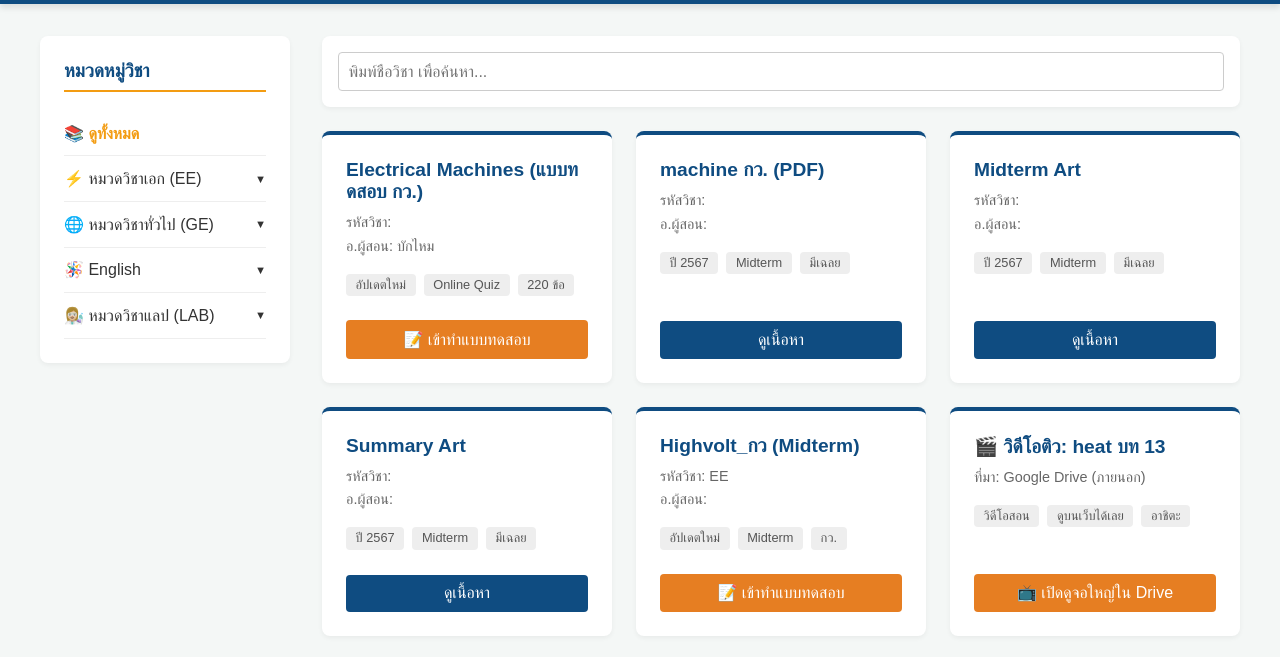
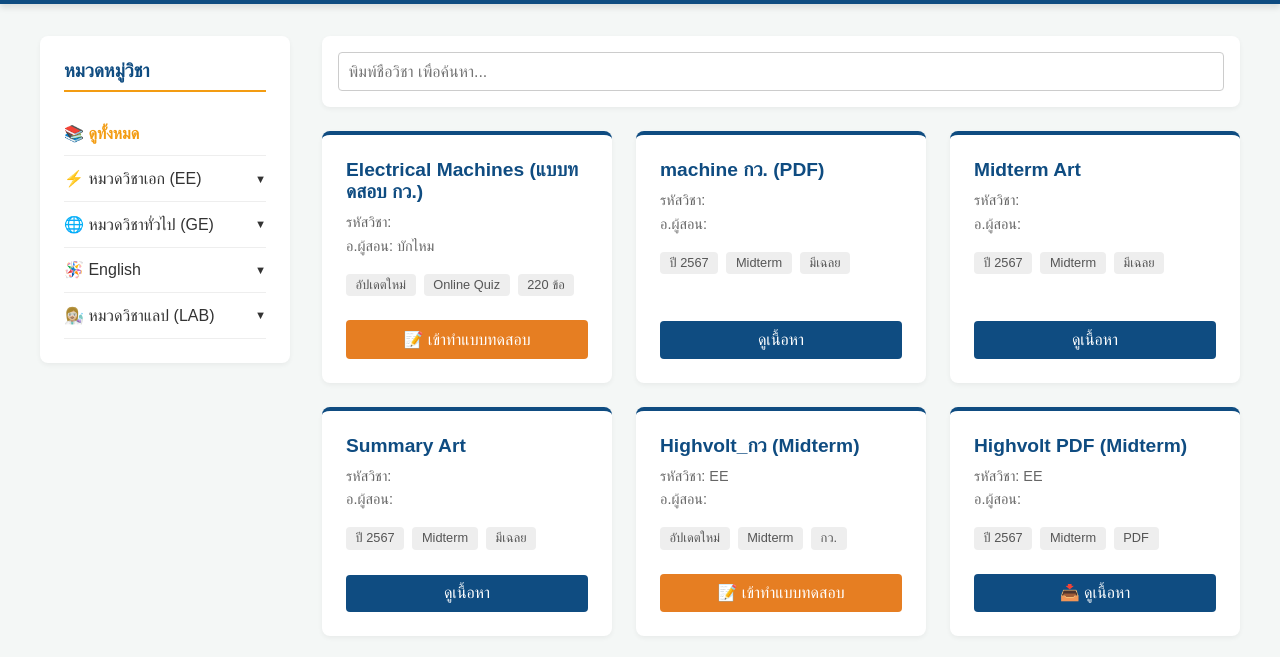
Before and after one commit to ElectricalEE32/Project001.github.io, a plain HTML site: page index.html in a window 1280 px wide. Shown: the part 79-736 px from the top of the page. Drawn offline with Linux system fonts and the light colour scheme; no server answers; a web font is replaced by a local one.

Commit message:
Update index.html

```diff
--- a/index.html
+++ b/index.html
@@ -187,6 +187,13 @@
     				<a href="High_Voltage/Highvolt_กว_mid.html" class="btn-download btn-quiz">📝 เข้าทำแบบทดสอบ</a>
 				</div>
 
+				<div class="exam-card" data-category="highvolt">
+    				<h4>Highvolt PDF (Midterm)</h4>
+    				<p>รหัสวิชา: EE</p>
+    				<p>อ.ผู้สอน: </p>
+    				<div class="tags"><span class="tag">ปี 2567</span><span class="tag">Midterm</span><span class="tag">PDF</span></div>
+   				    <a href="High_Voltage/Highvolt_PDF_mid_กว.pdf" target="_blank" class="btn-download">📥 ดูเนื้อหา</a>
+				</div>
                 <div class="exam-card" data-category="heat">
                     <h4>🎬 วิดีโอติว: heat บท 13</h4>
                     <p>ที่มา: Google Drive (ภายนอก)</p>
```
